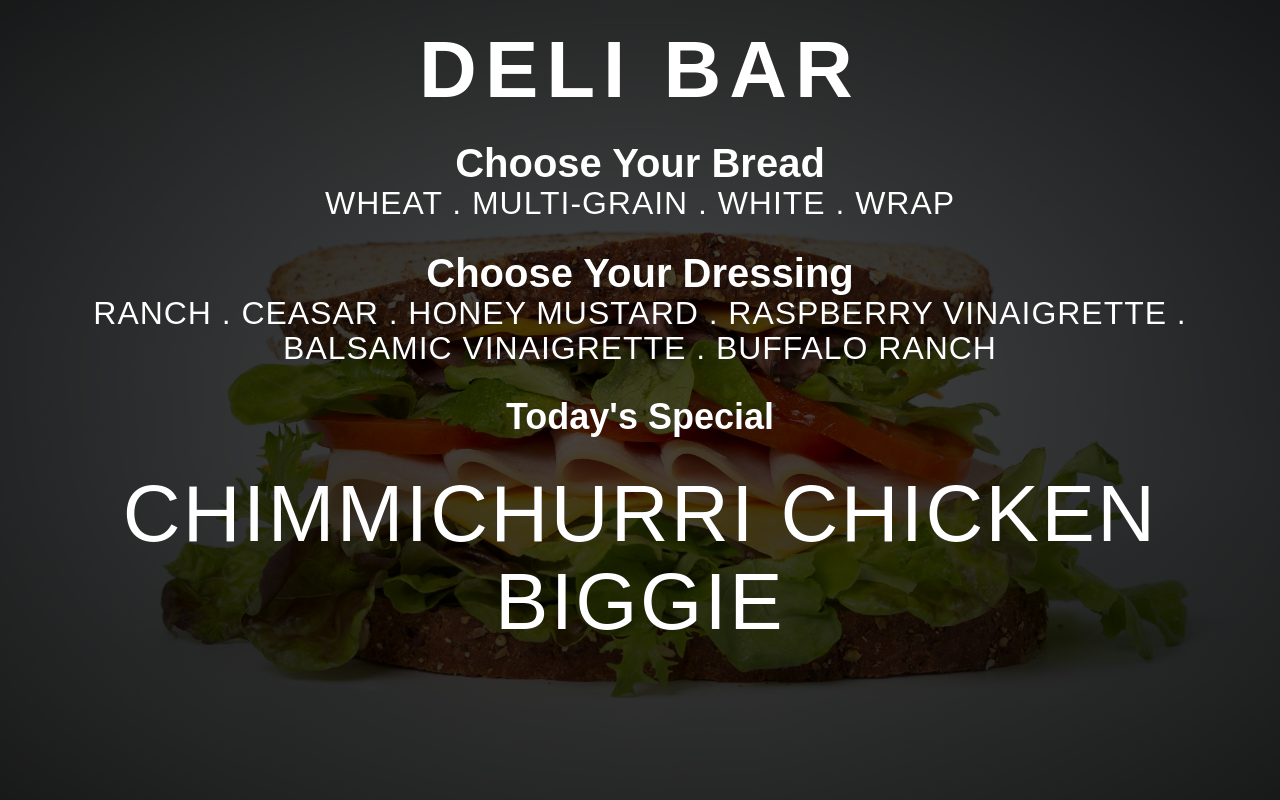
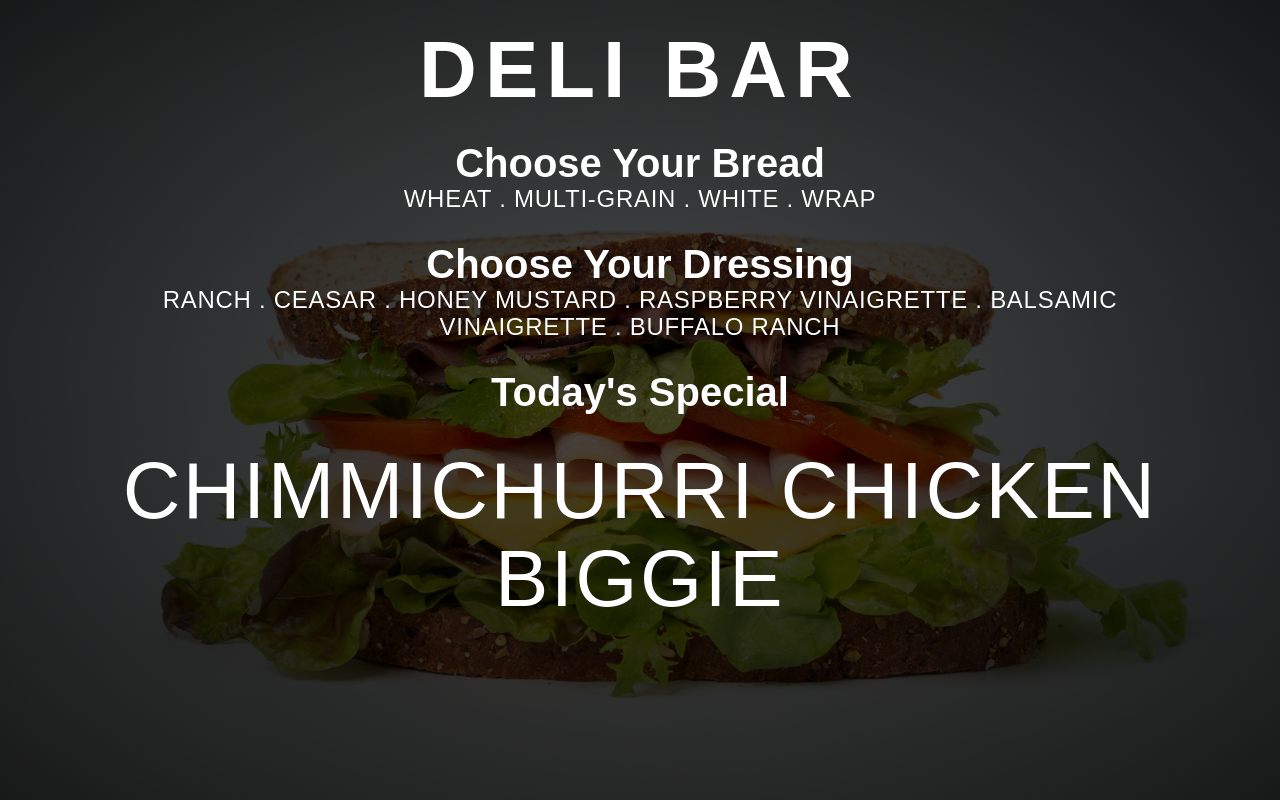
Before and after one commit to corinthdesign/menuboardsv2, a PHP site: page /deli.html in a window 1280 px wide. Run offline with PHP 8.4, Linux system fonts and the light colour scheme; data comes from the database, SQL or seed files in the repository; some web fonts are replaced.

Commit message:
css update

```diff
--- a/deli.css
+++ b/deli.css
@@ -48,7 +48,7 @@ h3 {
 
 p {
 	font-family: 'Bellota', sans-serif;
-	font-size: 2em;
+	font-size: 1.5em;
 	font-weight: 300;
 	text-align: center;
 	letter-spacing: 0.03em;
--- a/deli.html
+++ b/deli.html
@@ -22,7 +22,7 @@
   <h2>Choose Your Dressing</h2><p>ranch . ceasar . honey mustard . raspberry vinaigrette . balsamic vinaigrette . buffalo ranch</p>
   <div class="items">
 
-  <h3>Today's Special</h3>
+  <h2>Today's Special</h2>
   <!--Dynamic Menu Item-->
     <p id="demo1">Demo1</p>
 </div>
```
